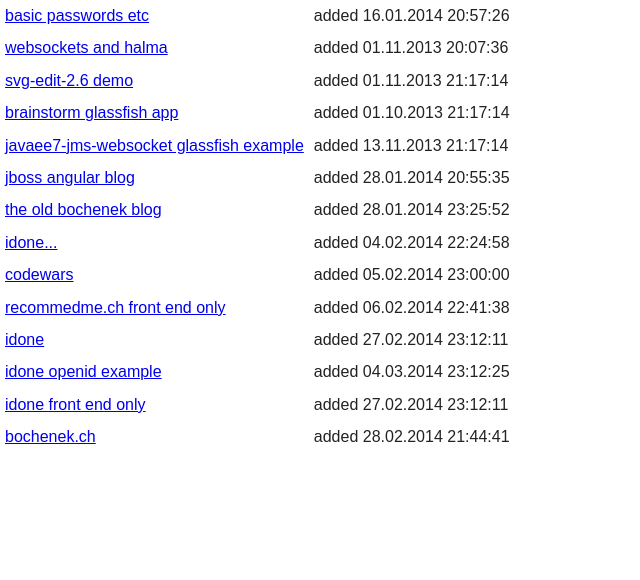
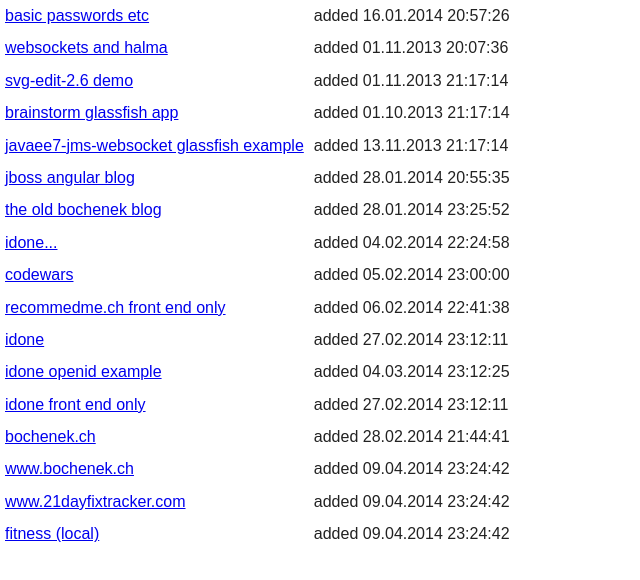
Before and after one commit to mikebochenek/html5, a plain HTML site: page index.html in a window 1280 px wide. Shown: the whole page, without its empty margins (0-640 px from the left). Drawn offline with Linux system fonts and the light colour scheme.

Commit message:
adding more links

```diff
--- a/index.html
+++ b/index.html
@@ -76,6 +76,18 @@
 				<td><a href="/bochenek">bochenek.ch</a></td>
 				<td>added 28.02.2014 21:44:41</td>
 			</tr>
+			<tr>
+				<td><a href="http://www.bochenek.ch">www.bochenek.ch</a></td>
+				<td>added 09.04.2014 23:24:42</td>
+			</tr>
+			<tr>
+				<td><a href="http://www.21dayfixtracker.com">www.21dayfixtracker.com</a></td>
+				<td>added 09.04.2014 23:24:42</td>
+			</tr>
+			<tr>
+				<td><a href="/fitness">fitness (local)</a></td>
+				<td>added 09.04.2014 23:24:42</td>
+			</tr>
 
 		</table>
 
```
